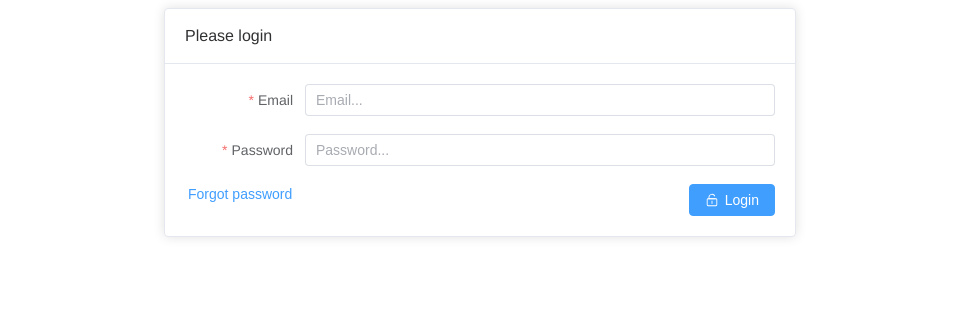
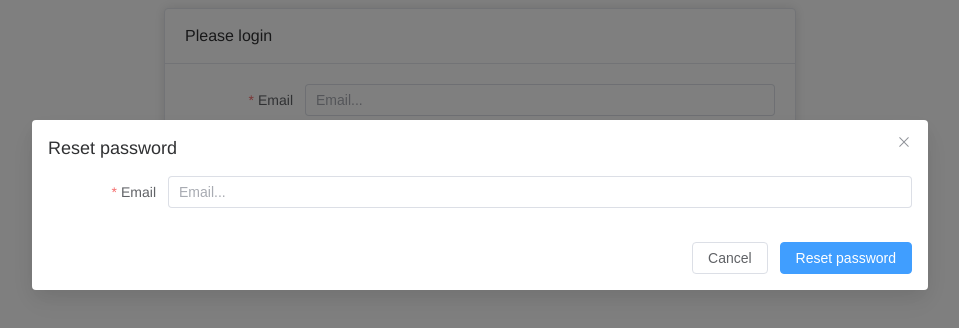
Before and after one commit to tbson/base-php, a Vue app in the folder frontend/: page /login in a window 1280 px wide. Both pictures are taken after a click on the button "Forgot password". Shown: the top 328 px of the page, without its empty margins (160-1119 px from the left). Built offline with nearby package versions, Linux system fonts and the light colour scheme.

Commit message:
Implement dialog.

```diff
--- a/frontend/src/component/auth/login/index.vue
+++ b/frontend/src/component/auth/login/index.vue
@@ -1,12 +1,18 @@
 <script setup>
 import { ref } from "vue";
-import LoginForm from "component/auth/login/LoginForm.vue";
 import { Unlock } from "@element-plus/icons-vue";
+import LoginForm from "component/auth/login/login_form.vue";
+import ResetPwdDialog from "component/auth/reset_pwd/dialog.vue";
 
 const loginForm = ref();
+const resetPwdDialog = ref();
 
-function submitForm() {
-    loginForm.value.submitForm();
+function handleSubmit() {
+    loginForm.value.handleSubmit();
+}
+
+function openResetPwdDialog() {
+    resetPwdDialog.value.toggle(true);
 }
 </script>
 
@@ -23,14 +29,20 @@ function submitForm() {
                     <LoginForm id="login-form" ref="loginForm" />
                     <el-row>
                         <el-col :span="12">
-                            <el-button type="primary" link> Forgot password </el-button>
+                            <el-button
+                                type="primary"
+                                link
+                                @click="openResetPwdDialog()"
+                            >
+                                Forgot password
+                            </el-button>
                         </el-col>
                         <el-col :span="12" class="right">
                             <el-button
                                 type="primary"
                                 native-type="submit"
                                 :icon="Unlock"
-                                @click="submitForm"
+                                @click="handleSubmit"
                             >
                                 Login
                             </el-button>
@@ -40,4 +52,5 @@ function submitForm() {
             </el-card>
         </el-col>
     </el-row>
+    <ResetPwdDialog ref="resetPwdDialog" />
 </template>
--- a/frontend/src/component/auth/login/LoginForm.vue
+++ b/frontend/src/component/auth/login/login_form.vue
@@ -34,7 +34,7 @@ const rules = reactive({
     ]
 });
 
-function submitForm() {
+function handleSubmit() {
     const form = formRef.value;
     form.validate((valid, fields) => {
         if (valid) {
@@ -45,7 +45,7 @@ function submitForm() {
     });
 }
 defineExpose({
-    submitForm
+    handleSubmit
 });
 </script>
 
@@ -55,7 +55,7 @@ defineExpose({
         :model="form"
         :rules="rules"
         label-width="120px"
-        @submit.prevent="submitForm"
+        @submit.prevent="handleSubmit"
     >
         <!--
         <el-form-item
--- /dev/null
+++ b/frontend/src/component/auth/reset_pwd/dialog.vue
@@ -0,0 +1,51 @@
+<script setup>
+import { ref, onMounted, onUnmounted } from "vue";
+import EventUtil from "util/event_util.js";
+import ResetPwdForm from "component/auth/reset_pwd/form.vue";
+
+const open = ref(false);
+const form = ref();
+
+const toggleEvent = "TOGGLE_RESET_PASSWORD_DIALOG";
+
+function toggle(open = true) {
+    EventUtil.event.dispatch(toggleEvent, { open });
+}
+
+function handleToggle({ detail }) {
+    open.value = detail.open;
+}
+
+function handleSubmit() {
+    form.value.handleSubmit();
+    // open.value = false;
+}
+
+onMounted(() => {
+    console.log("Mounted");
+    EventUtil.event.listen(toggleEvent, handleToggle);
+});
+
+onUnmounted(() => {
+    console.log("Unmounted");
+    EventUtil.event.remove(toggleEvent, handleToggle);
+});
+
+defineExpose({
+    toggle
+});
+</script>
+
+<template>
+    <el-dialog destroy-on-close v-model="open" title="Reset password" width="70%">
+        <ResetPwdForm ref="form" />
+        <template #footer>
+            <span class="dialog-footer">
+                <el-button @click="open = false">Cancel</el-button>
+                <el-button type="primary" @click="handleSubmit">
+                    Reset password
+                </el-button>
+            </span>
+        </template>
+    </el-dialog>
+</template>
--- /dev/null
+++ b/frontend/src/component/auth/reset_pwd/form.vue
@@ -0,0 +1,49 @@
+<script setup>
+import { reactive, ref } from "vue";
+
+const formRef = ref();
+
+const form = reactive({
+    email: ""
+});
+
+const rules = reactive({
+    email: [
+        { required: true, message: "Please input your email", trigger: "blur" },
+        {
+            type: "email",
+            message: "Please input correct email address",
+            trigger: ["blur", "change"]
+        }
+    ]
+});
+
+function handleSubmit() {
+    const form = formRef.value;
+    form.validate((valid, fields) => {
+        if (valid) {
+            console.log("submit!");
+        } else {
+            console.log("error submit!", fields);
+        }
+    });
+}
+defineExpose({
+    handleSubmit
+});
+</script>
+
+<template>
+    <el-form
+        ref="formRef"
+        :model="form"
+        :rules="rules"
+        label-width="120px"
+        @submit.prevent="handleSubmit"
+    >
+        <el-form-item label="Email" prop="email">
+            <el-input v-model="form.email" type="email" placeholder="Email..." />
+        </el-form-item>
+        <button type="submit" class="hidden"></button>
+    </el-form>
+</template>
--- /dev/null
+++ b/frontend/src/util/event_util.js
@@ -0,0 +1,49 @@
+export default class EventUtil {
+    static get event() {
+        return {
+            /**
+             * listen.
+             *
+             * @param {string} eventName
+             * @param {function} callback
+             * @returns {void}
+             */
+            listen: (eventName, callback) => {
+                window.document.addEventListener(eventName, callback, false);
+            },
+
+            /**
+             * remove.
+             *
+             * @param {string} eventName
+             * @param {function} callback
+             * @returns {void}
+             */
+            remove: (eventName, callback) => {
+                window.document.removeEventListener(eventName, callback, false);
+            },
+
+            /**
+             * dispatch.
+             *
+             * @param {string} eventName
+             * @param {Object | boolean | string | number} detail
+             * @returns {void}
+             */
+            dispatch: (eventName, detail) => {
+                const event = new CustomEvent(eventName, { detail });
+                window.document.dispatchEvent(event);
+            }
+        };
+    }
+
+    /**
+     * toggleGlobalLoading.
+     *
+     * @param {boolean} spinning
+     * @returns {void}
+     */
+    static toggleGlobalLoading(spinning = true) {
+        EventUtil.event.dispatch("TOGGLE_SPINNER", spinning);
+    }
+}
```
Also changed, not shown: frontend/src/component/HelloWorld.vue (deleted, +0 -43 lines).
